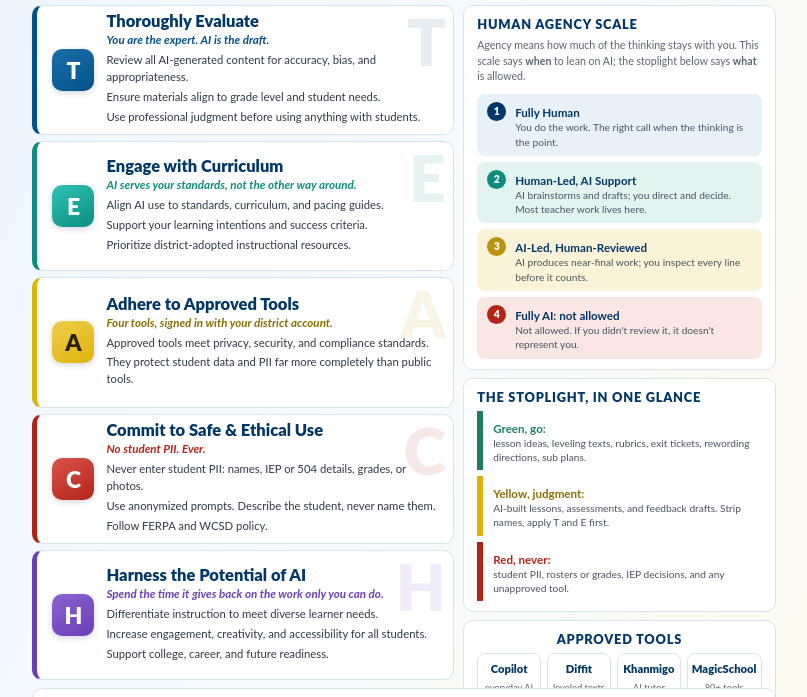
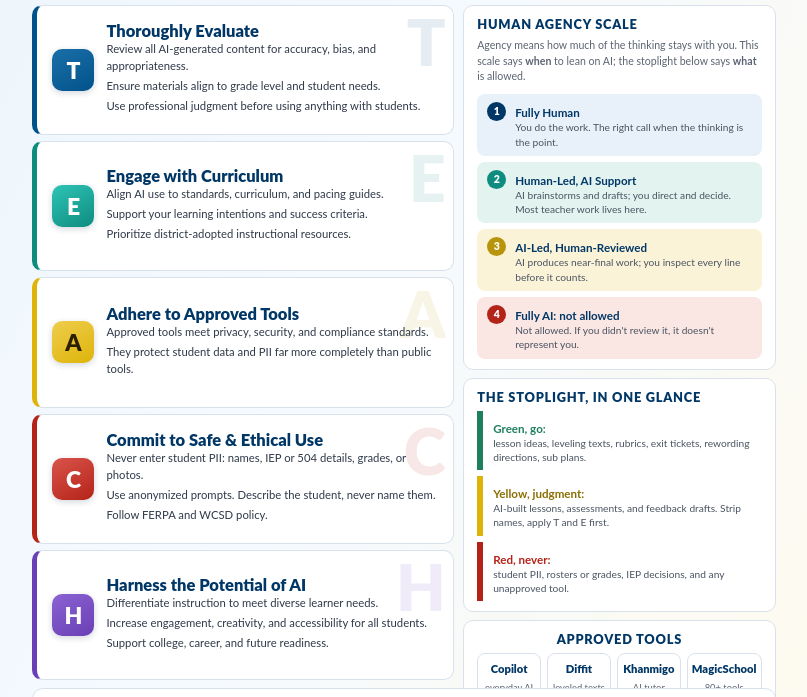
Before and after one commit to jtstarknv-ai/wcsdai, a plain HTML site: page one-pager-source/teach_onepager_v3.html in a window 1280 px wide. Shown: the part 97-794 px from the top of the page, without its empty margins (4-811 px from the left). Drawn offline with Linux system fonts and the light colour scheme; files whose address does not match are found by name.

Commit message:
One-pager v8: drop colored subtitles, fix H/prompt overlap

```diff
--- a/one-pager-source/teach_onepager_v3.html
+++ b/one-pager-source/teach_onepager_v3.html
@@ -126,7 +126,6 @@
         <div class="big" style="background:linear-gradient(150deg,#1B6FA8,#01528A)">T</div>
         <div>
           <h2>Thoroughly Evaluate</h2>
-          <p class="ph">You are the expert. AI is the draft.</p>
           <ul>
             <li>Review all AI-generated content for accuracy, bias, and appropriateness.</li>
             <li>Ensure materials align to grade level and student needs.</li>
@@ -138,7 +137,6 @@
         <div class="big" style="background:linear-gradient(150deg,#2EC4B6,#0E8C7F)">E</div>
         <div>
           <h2>Engage with Curriculum</h2>
-          <p class="ph">AI serves your standards, not the other way around.</p>
           <ul>
             <li>Align AI use to standards, curriculum, and pacing guides.</li>
             <li>Support your learning intentions and success criteria.</li>
@@ -150,7 +148,6 @@
         <div class="big" style="background:linear-gradient(150deg,#EFCD4D,#DEB40A)">A</div>
         <div>
           <h2>Adhere to Approved Tools</h2>
-          <p class="ph">Four tools, signed in with your district account.</p>
           <ul>
             <li>Approved tools meet privacy, security, and compliance standards.</li>
             <li>They protect student data and PII far more completely than public tools.</li>
@@ -161,7 +158,6 @@
         <div class="big" style="background:linear-gradient(150deg,#D9544B,#B42318)">C</div>
         <div>
           <h2>Commit to Safe &amp; Ethical Use</h2>
-          <p class="ph">No student PII. Ever.</p>
           <ul>
             <li>Never enter student PII: names, IEP or 504 details, grades, or photos.</li>
             <li>Use anonymized prompts. Describe the student, never name them.</li>
@@ -173,7 +169,6 @@
         <div class="big" style="background:linear-gradient(150deg,#8A63D2,#6A3FB5)">H</div>
         <div>
           <h2>Harness the Potential of AI</h2>
-          <p class="ph">Spend the time it gives back on the work only you can do.</p>
           <ul>
             <li>Differentiate instruction to meet diverse learner needs.</li>
             <li>Increase engagement, creativity, and accessibility for all students.</li>
```
Also changed, not shown: 1 other file.
